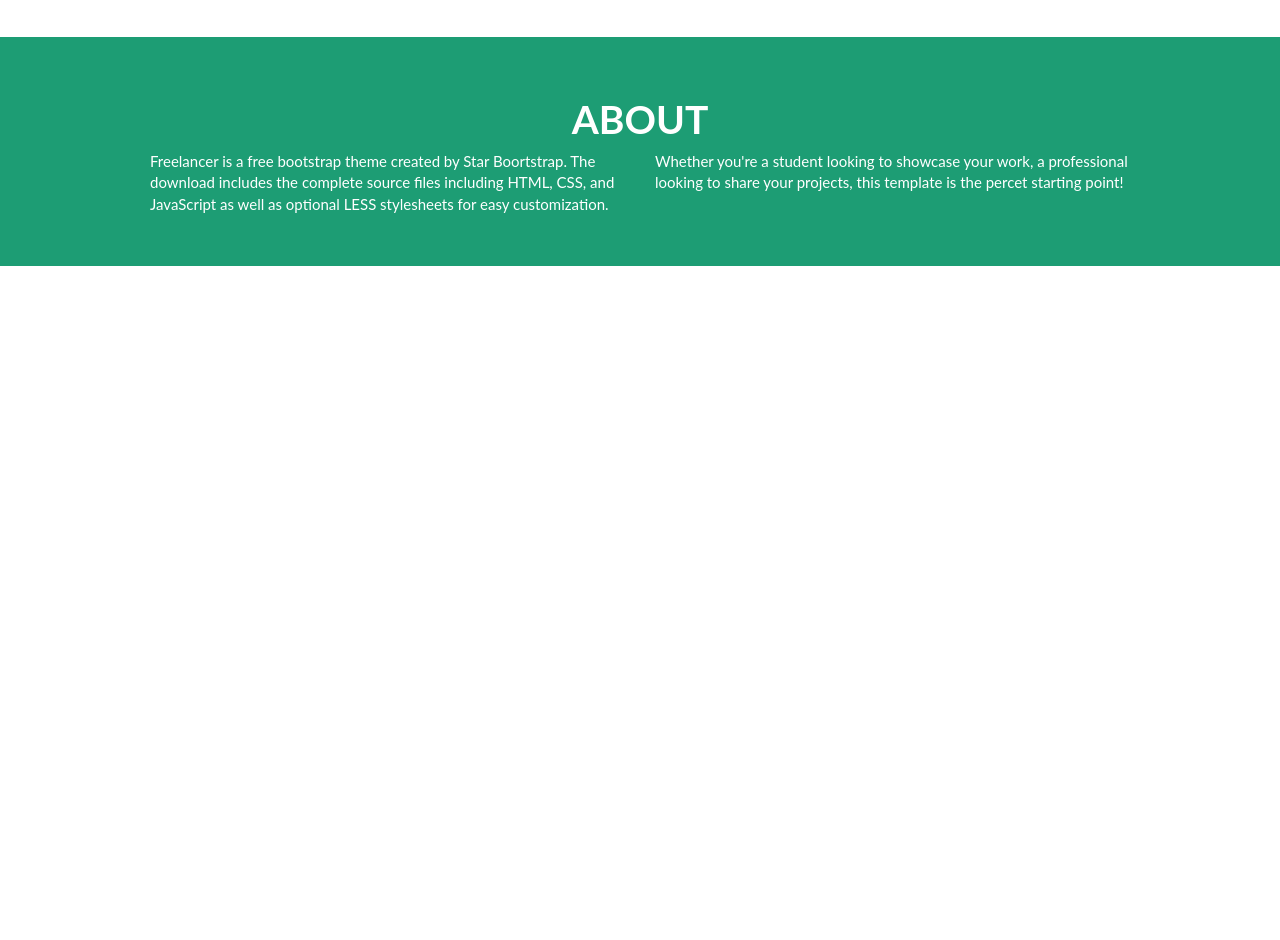
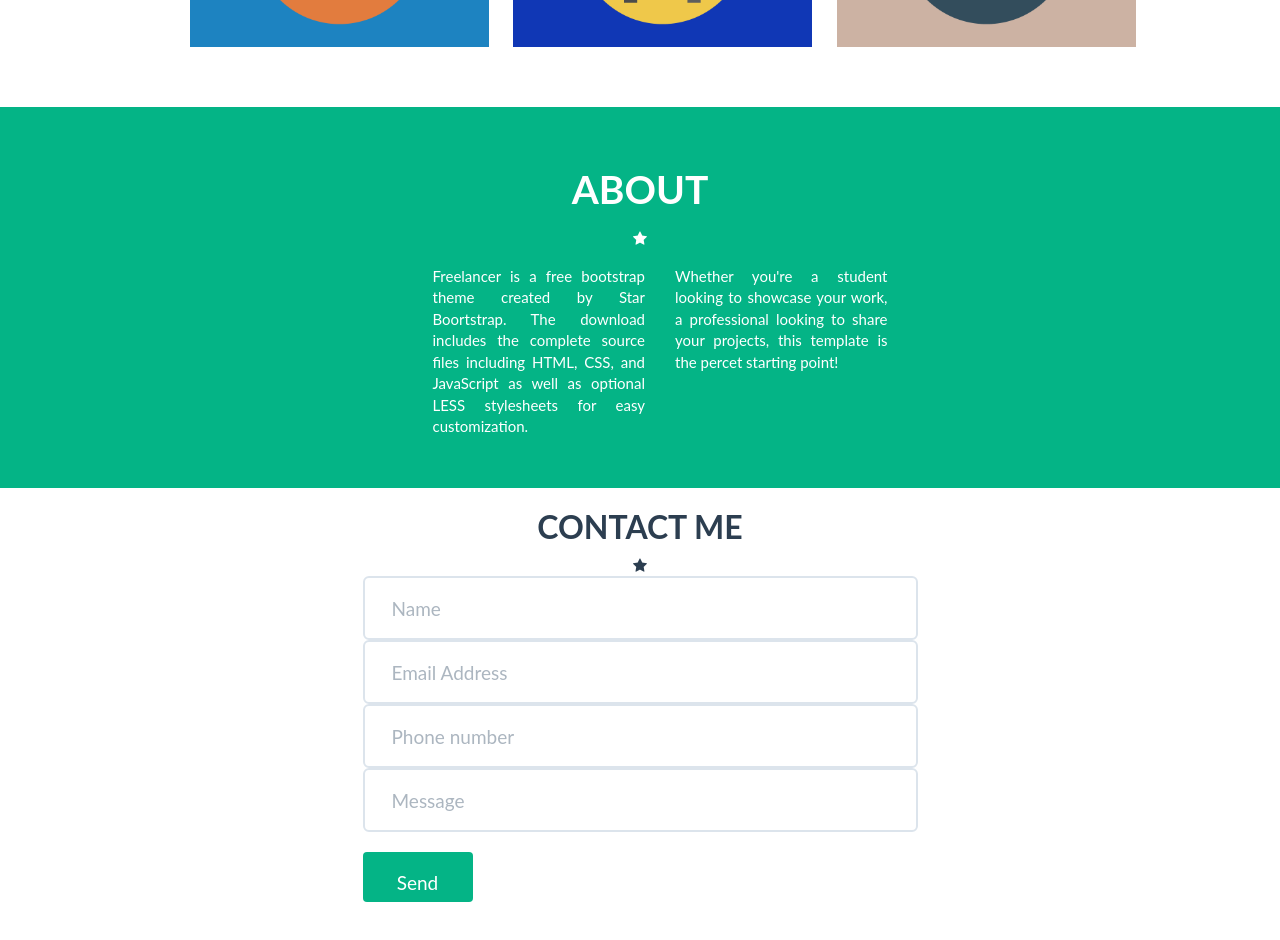
Before and after one commit to milililipily/freelancer, a plain HTML site: page index.html in a window 1280 px wide. Shown: the part 858-1798 px from the top of the page. Before the commit the page ends 1124 px from the top, so only its background shows below. Drawn offline with Linux system fonts and the light colour scheme.

Commit message:
segundo comiteo

```diff
--- a/css/freelancer.css
+++ b/css/freelancer.css
@@ -17,15 +17,14 @@ margin: 0 auto;
 	color: #FFFFFF;
 	text-decoration: none;
 	font-family: 'Montserrat', sans-serif;
-	font-weight: 400; }
+	font-weight: 700; }
 	/*text-transform: uppercase; esto es para poner en mayuscula si se escribio en minúscula*/
 	transition: all 0.5s;/*esto se pone en el estado original*/
 }
 h2 {
 	color:#FFFFFF;
 	font-family: 'Montserrat', sans-serif;
-	font-weight: 400;
-
+	font-weight: 700;
 	}
 
 .list-nav a:hover{
@@ -40,7 +39,7 @@ h2 {
 }
 /*contentido superstar*/
 .centrado{
-	background-color: #1d9d74;
+	background-color: #04B486;
 	text-align: center;
 	padding:50px 100px ;/*no es necesaria que le ponga la unidad*/
 	color:#FFFFFF;
@@ -61,10 +60,33 @@ h2 {
 }
 /*ABOUT*/
 .about{
-	background-color: #1d9d74;
+	background-color: #04B486;
 	color:#FFFFFF;
 	padding: 40px 0 40px 0;
 }
 .about p{
 	color:#FFFFFF;
+	text-align: justify;
 }
+.about i, .centrado i, .portafolio i{
+	text-align: center;
+	padding:10px 0 10px 0;
+}
+.free{
+	padding:10px 0 0 40px;
+}
+/*contactme*/
+.btn-submit{
+	text-align: center;
+	margin-top: 20px;
+	color: #FFF;
+	background-color: #04B486;
+	border: #04B486;
+	width: 110px;
+	height: 50px;
+	margin-right: 400px;
+}
+.contact{
+	margin-bottom: 60px;
+}
+/**/
--- a/index.html
+++ b/index.html
@@ -55,6 +55,9 @@
             <div class="row">
                 <div class="col-md-12">
                     <h1> <strong>SUPER STAR</strong></h1>
+                     <div class="text-center">
+                        <i class="fa fa-star"></i>
+                    </div>
                     <p>Web Developer-Graphic Artist-User Experience Designer</p>
                 </div>
             </div>
@@ -68,6 +71,9 @@
             <div class="row">
                 <div class="col-md-12">
                     <h1 class="text-center"><strong>PORTFOLIO</strong></h1>
+                     <div class="text-center">
+                        <i class="fa fa-star"></i>
+                     </div>
                 </div>
             </div>
             <div class="row">
@@ -118,15 +124,43 @@
             <div class="row">
                 <div class="col-md-12">
                     <h1 class="text-center"><strong>ABOUT</strong></h1>
+                    <div class="text-center">
+                        <i class="fa fa-star"></i>
+                    </div>
                 </div>
             </div>
-            <div class="row">
-                <div class="col-md-6">
-                <p>Freelancer is a free bootstrap theme created by Star Boortstrap. The download includes the complete source files including HTML, CSS, and JavaScript as well as optional LESS stylesheets for easy customization.
+            <div class="free">
+                <div class="row">
+                    <div class="col-md-3"></div>
+                    <div class="col-md-3">
+                    <p>Freelancer is a free bootstrap theme created by Star Boortstrap. The download includes the complete source files including HTML, CSS, and JavaScript as well as optional LESS stylesheets for easy customization.</p>
+                    </div>
+                    <div class="col-md-3">
+                   <p>Whether you're a student looking to showcase your work, a professional looking to share your projects, this template is the percet starting point!</p>
+                    </div>
+                    <div class="col-md-3"></div>
                 </div>
-                <div class="col-md-6">
-                Whether you're a student looking to showcase your work, a professional looking to share your projects, this template is the percet starting point!
+            </div>
+        </div>
+    </div>
+</div>
+<div class="contact">
+    <div class="container">
+        <div class="row">
+            <div class="col-md-3">
+            </div>
+            <div class="col-md-6">
+            <h2 class="text-center"><strong>CONTACT ME</strong></h2>
+                <div class="text-center">
+                        <i class="fa fa-star"></i>
                 </div>
+                   <input class="form-control input-lg" type="text" placeholder="Name">
+                   <input class="form-control input-lg" type="text" placeholder="Email Address">
+                   <input class="form-control input-lg" type="text" placeholder="Phone number">
+                   <input class="form-control input-lg" type="text" placeholder="Message">
+                   <button type="button" class="btn btn-submit"><strong><h4>Send</h4></strong></button>
+            </div>
+            <div class="col-md-3">
             </div>
         </div>
     </div>
```
